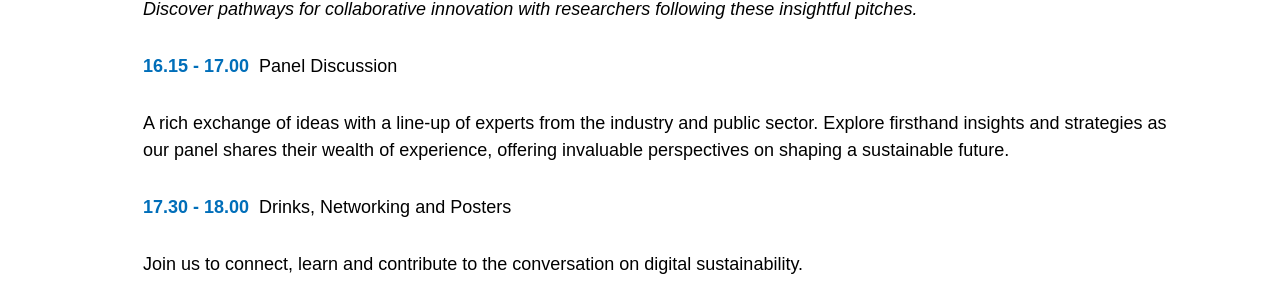
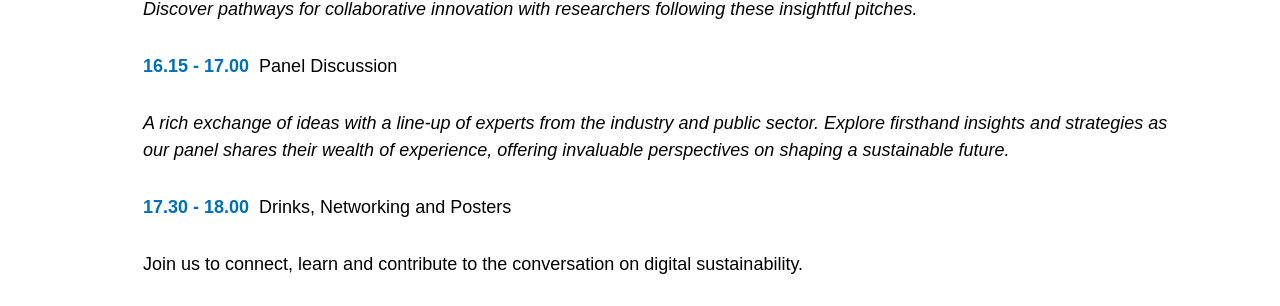
Before and after one commit to S2-group/disc-website.github.io, a Jekyll site: the page built from _posts/2024-05-13-DiSC-IndustryOnStage.md, in a window 1280 px wide and 900 px high, scrolled down 1219 px. Shown: the part 144-450 px from the top of the window. Built offline with Jekyll 4.4.1, drawn with Linux system fonts in a browser that asks for light colours; nearby versions of some CDN libraries; comment, search, counter and statistics services are not loaded.

```diff
--- a/_posts/2024-05-13-DiSC-IndustryOnStage.md
+++ b/_posts/2024-05-13-DiSC-IndustryOnStage.md
@@ -38,7 +38,7 @@ We are looking forward to meeting you there!
 
 <span class="launch-event-schedule">16.15 - 17.00</span>Panel Discussion
 
-A rich exchange of ideas with a line-up of experts from the industry and public sector. Explore firsthand insights and strategies as our panel shares their wealth of experience, offering invaluable perspectives on shaping a sustainable future.
+*A rich exchange of ideas with a line-up of experts from the industry and public sector. Explore firsthand insights and strategies as our panel shares their wealth of experience, offering invaluable perspectives on shaping a sustainable future.*
 
 <span class="launch-event-schedule">17.30 - 18.00</span>Drinks, Networking and Posters
 
```
